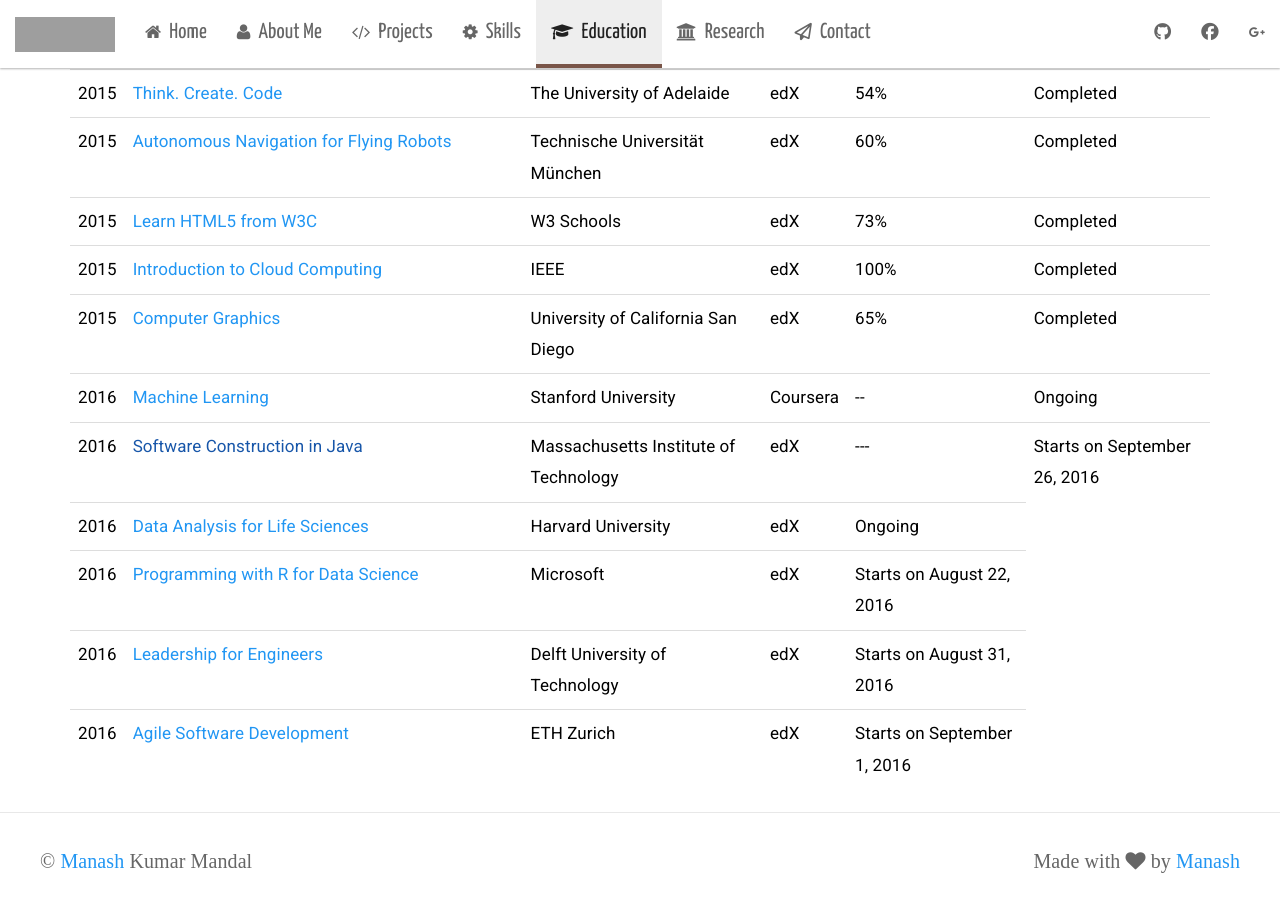
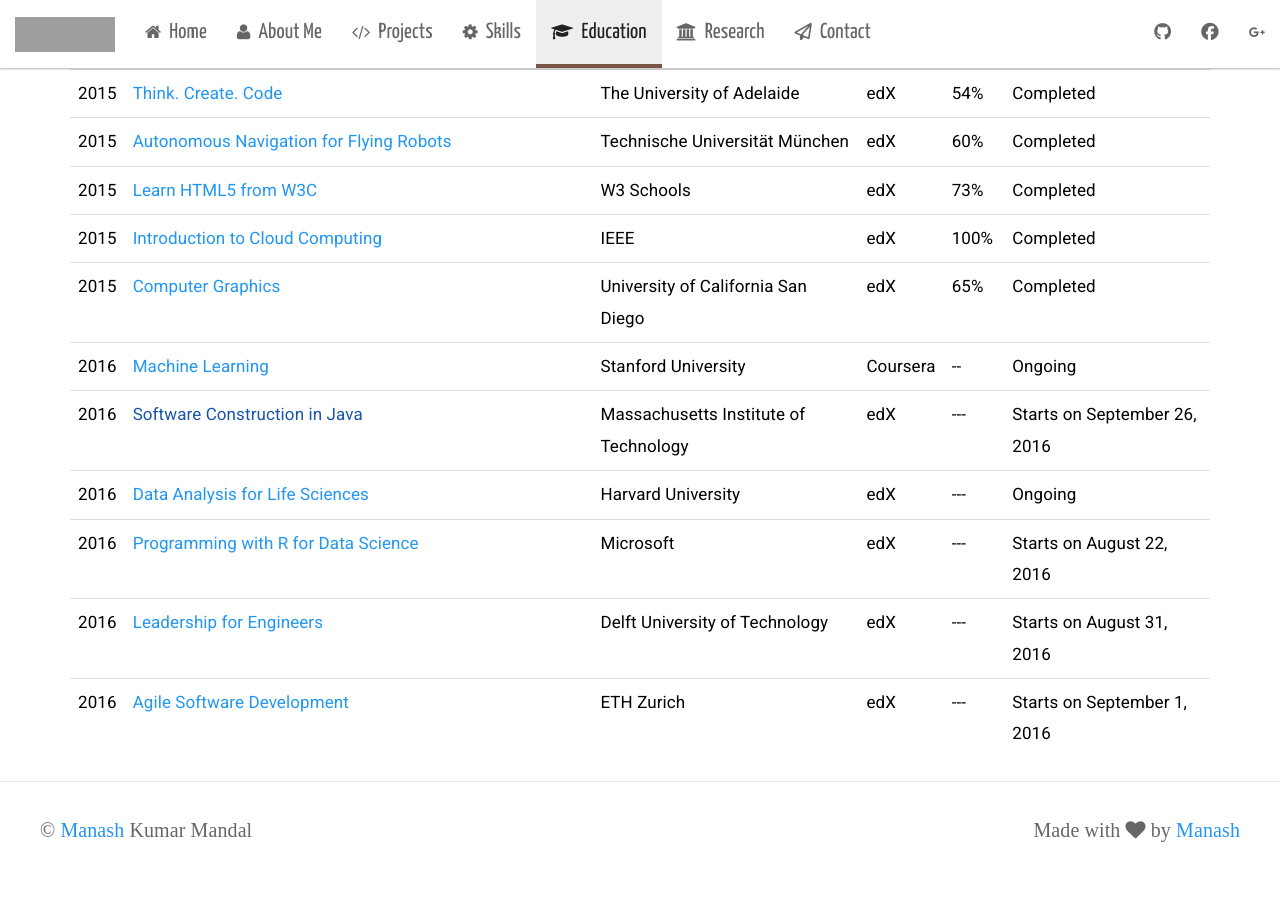
Before and after one commit to manashmandal/manashmandal.github.io, a Jekyll site: the page built from education.html, in a window 1280 px wide and 900 px high, scrolled down 809 px. Built offline with Jekyll 4.4.1, drawn with Linux system fonts in a browser that asks for light colours; nearby versions of some CDN libraries; some web fonts are replaced; after the commit the page ends 1678 px from its top, so only the background shows below that; grey boxes are pictures that could not be loaded.

Commit message:
quick table fix

```diff
--- a/education.html
+++ b/education.html
@@ -137,6 +137,7 @@
             <td><a href="https://courses.edx.org/dashboard/programs/32/data-analysis-for-life-sciences" target="_blank">Data Analysis for Life Sciences</a> </td>
             <td>Harvard University</td>
             <td>edX</td>
+            <td> --- </td>
             <td> Ongoing </td>
         </tr>
 
@@ -145,6 +146,7 @@
             <td><a href="https://www.edx.org/course/programming-r-data-science-microsoft-dat209x-1">Programming with R for Data Science</a> </td>
             <td>Microsoft</td>
             <td>edX</td>
+            <td> --- </td>
             <td>Starts on August 22, 2016</td>
         </tr>
 
@@ -153,6 +155,7 @@
             <td><a href="https://www.edx.org/course/leadership-engineers-delftx-lfe101x-0">Leadership for Engineers</a> </td>
             <td>Delft University of Technology</td>
             <td>edX</td>
+            <td> --- </td>
             <td>Starts on August 31, 2016</td>
         </tr>
 
@@ -161,6 +164,7 @@
             <td><a href="https://www.edx.org/course/agile-software-development-ethx-asd-1x" target="_blank">Agile Software Development</a> </td>
             <td>ETH Zurich</td>
             <td>edX</td>
+            <td> --- </td>
             <td>Starts on September 1, 2016</td>
         </tr>
 
```
